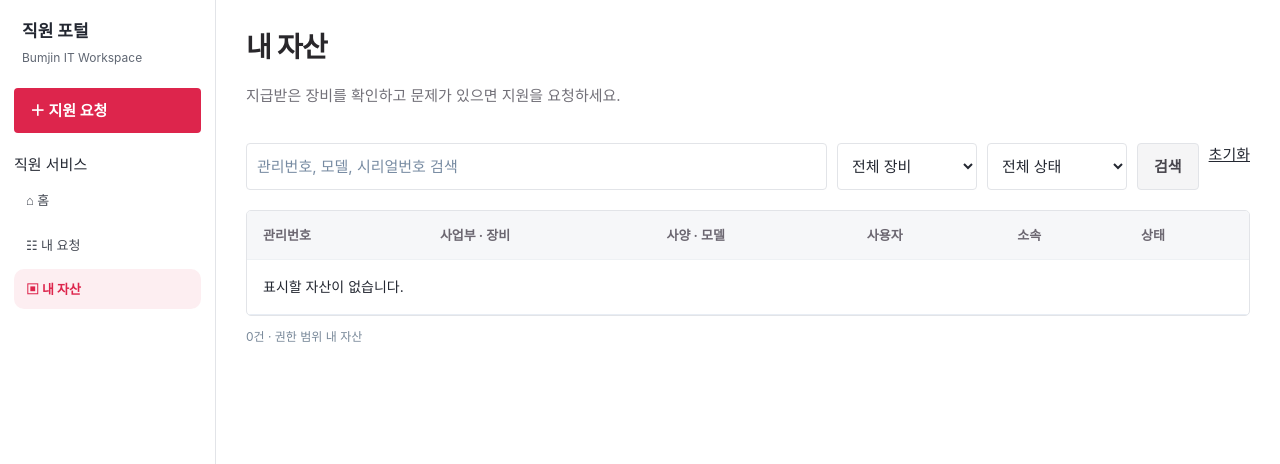
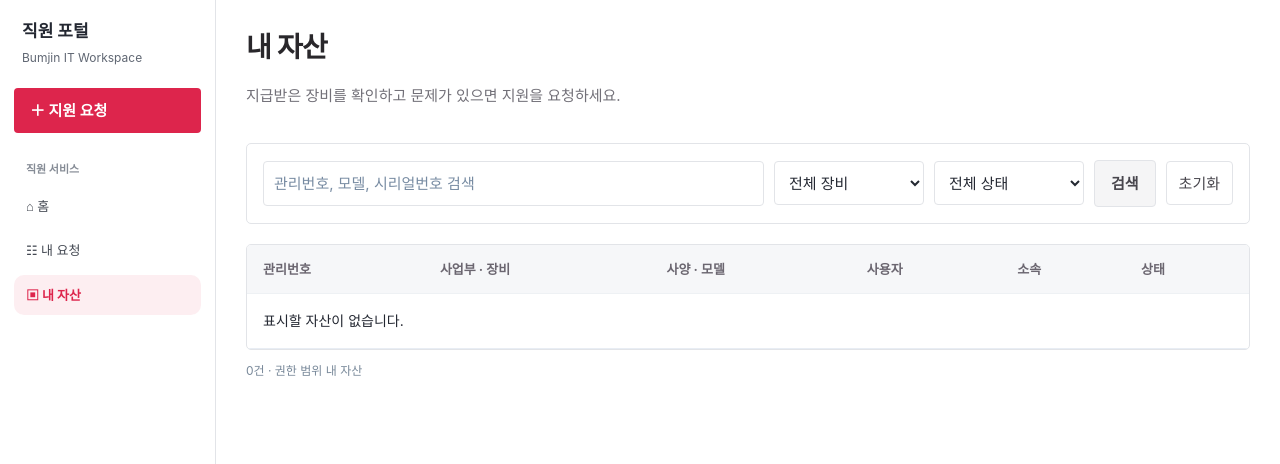
Before and after one commit to yukhoehaninsaeng/Bumjin_ITAM, a Django app: page /portal/assets in a window 1280 px wide. Shown: the part 64-528 px from the top of the page. Run offline with Django 5.2, Linux system fonts and the light colour scheme; a user stored in the database is signed in; tables that the repository leaves empty hold one stand-in row (values such as "Sample post"); data that the repository does not hold is empty; parts of the project's set-up code (start-up, migrations or seed data) failed here and were passed over.

Commit message:
Style Figma asset list and detail panels

```diff
--- a/platform/operations/static/operations/workspace.css
+++ b/platform/operations/static/operations/workspace.css
@@ -3581,3 +3581,126 @@ body.loginBody {
   .loginFooter { padding: 14px 18px; align-items: flex-start; flex-direction: column; }
   .loginFormShell { padding: 38px 0; }
 }
+
+
+/* Asset list and detail translated to the Figma page structure */
+.sidebarGroup {
+  padding: 8px 12px 4px;
+  color: #858b95;
+  font-size: 11px;
+  font-weight: 700;
+}
+.sidebarGroupSpaced { margin-top: 12px; }
+.assetFilters {
+  align-items: center;
+  padding: 16px;
+  border: 1px solid var(--edge);
+  border-radius: 5px;
+  background: #fff;
+}
+.assetFilters input { flex: 1 1 280px; min-width: 220px; }
+.assetFilters select { width: 150px; }
+.assetFilters .filterReset {
+  display: inline-flex;
+  align-items: center;
+  min-height: 44px;
+  padding: 0 12px;
+  color: #48464d;
+  text-decoration: none;
+  border: 1px solid var(--edge);
+  border-radius: 4px;
+}
+.assetBreadcrumb {
+  display: flex;
+  gap: 8px;
+  align-items: center;
+  margin: 0 0 18px;
+  color: #606773;
+  font-size: 12px;
+}
+.assetBreadcrumb a { color: inherit; text-decoration: none; }
+.figmaAssetDetail {
+  display: grid;
+  grid-template-columns: minmax(0, 1fr) minmax(290px, 380px);
+  gap: 28px;
+  align-items: start;
+}
+.assetPrimary { min-width: 0; }
+.assetInfoPanel,
+.assetOwnerCard,
+.assetHistoryCard {
+  background: #fff;
+  border: 1px solid var(--edge);
+  border-radius: 5px;
+}
+.assetInfoPanel { padding: 18px 20px; }
+.detailPanelDescription { margin: 4px 0 16px; font-size: 12px; color: #606773; }
+.assetSpecRows { border-top: 1px solid var(--edge); }
+.assetSpecRow {
+  display: grid;
+  grid-template-columns: 170px minmax(0, 1fr);
+  gap: 12px;
+  min-height: 42px;
+  padding: 10px 12px;
+  border-bottom: 1px solid var(--edge);
+  font-size: 13px;
+}
+.assetSpecRow span,
+.assetSoftwareRow span { color: #606773; }
+.assetSpecRow b,
+.assetSoftwareRow b { font-weight: 550; overflow-wrap: anywhere; }
+.softwareSection { margin-top: 20px; }
+.assetSoftwareGrid { display: grid; grid-template-columns: repeat(2, minmax(0, 1fr)); }
+.assetSoftwareRow {
+  display: grid;
+  grid-template-columns: 125px minmax(0, 1fr);
+  gap: 10px;
+  padding: 10px 12px;
+  border-top: 1px solid var(--edge);
+  font-size: 12px;
+}
+.assetAside { display: grid; gap: 16px; min-width: 0; }
+.assetOwnerCard h2,
+.assetHistoryCard h2 {
+  margin: 0;
+  padding: 13px 18px;
+  background: #f6f7f9;
+  border-bottom: 1px solid var(--edge);
+  font-size: 14px;
+}
+.assetOwnerBody { padding: 18px; }
+.assetOwnerBody .ownerName { color: #242832; font-size: 22px; }
+.assetOwnerBody .ownerMeta { margin: 4px 0 16px; color: #606773; }
+.assetActionStack { display: grid; gap: 8px; }
+.assetActionStack button { width: 100%; min-height: 38px; }
+.assetHistoryCard { padding-bottom: 10px; }
+.assetHistoryCard > .muted { display: block; padding: 8px 18px; }
+.assetTicketLink {
+  display: grid;
+  grid-template-columns: auto 1fr;
+  gap: 5px 10px;
+  align-items: center;
+  padding: 12px 18px;
+  color: inherit;
+  text-decoration: none;
+  border-bottom: 1px solid #f0f1f3;
+}
+.assetTicketLink > span:nth-child(2) { overflow: hidden; text-overflow: ellipsis; white-space: nowrap; }
+.assetTicketLink .pill { grid-column: 2; justify-self: start; }
+.assetDetailFooter { margin-top: 22px; padding-top: 14px; border-top: 1px solid var(--edge); }
+.assetDetailFooter a { display: inline-flex; padding: 9px 12px; border-radius: 4px; text-decoration: none; }
+@media (max-width: 950px) {
+  .figmaAssetDetail { grid-template-columns: minmax(0, 1fr) minmax(260px, 320px); gap: 18px; }
+  .assetSpecRow { grid-template-columns: 140px minmax(0, 1fr); }
+}
+@media (max-width: 800px) {
+  .figmaAssetDetail { grid-template-columns: minmax(0, 1fr); }
+  .assetFilters select { flex: 1 1 130px; width: auto; }
+  .assetSpecRow { grid-template-columns: 120px minmax(0, 1fr); }
+}
+@media (max-width: 520px) {
+  .assetFilters { padding: 12px; }
+  .assetFilters input { min-width: 100%; }
+  .assetSoftwareGrid { grid-template-columns: 1fr; }
+  .assetSoftwareRow { grid-template-columns: 115px minmax(0, 1fr); }
+}
```
